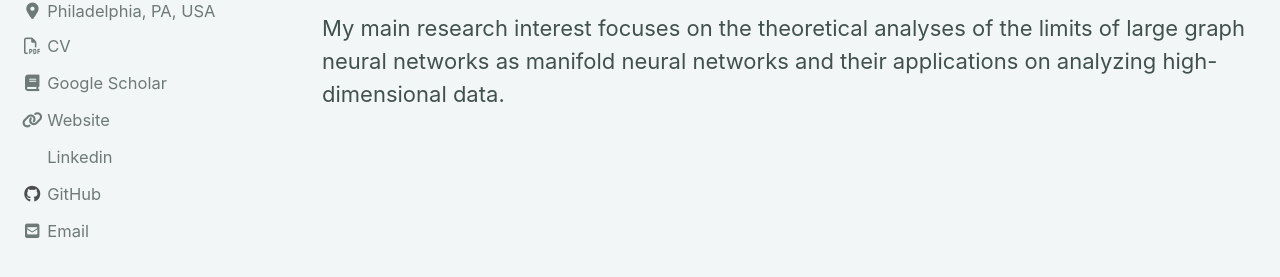
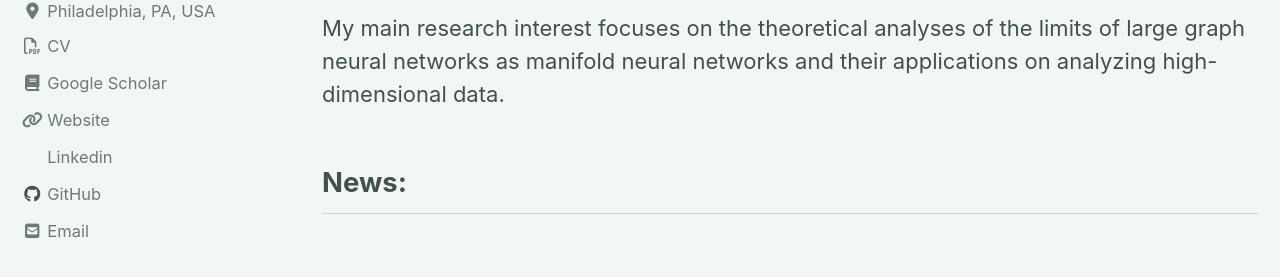
Before and after one commit to Zhiyang43/zhiyang43.github.io, a Jekyll site: the page built from _pages/about.md, in a window 1280 px wide and 900 px high. Shown: the part 311-588 px from the top of the window. Built offline with Jekyll 4.4.1, drawn with Linux system fonts in a browser that asks for light colours; cached includes are drawn as plain includes; nearby versions of some CDN libraries.

Commit message:
Update about.md

```diff
--- a/_pages/about.md
+++ b/_pages/about.md
@@ -14,3 +14,6 @@ redirect_from:
 I am a 4th year PhD candidate in the [Alelab group](https://alelab.seas.upenn.edu/) of the [Electrical and Systems Engineering department](https://www.ese.upenn.edu/) at the [University of Pennsylvania](https://www.upenn.edu/). I received B.E. and M.E. degrees in 2016 and 2019 respectively, from the Department of Electronic Engineering and Information Science, [University of Science and Technology of China](https://en.ustc.edu.cn/). <br>
 
 My main research interest focuses on the theoretical analyses of the limits of large graph neural networks as manifold neural networks and their applications on analyzing high-dimensional data.
+
+
+<h2>News:</h2>
```
